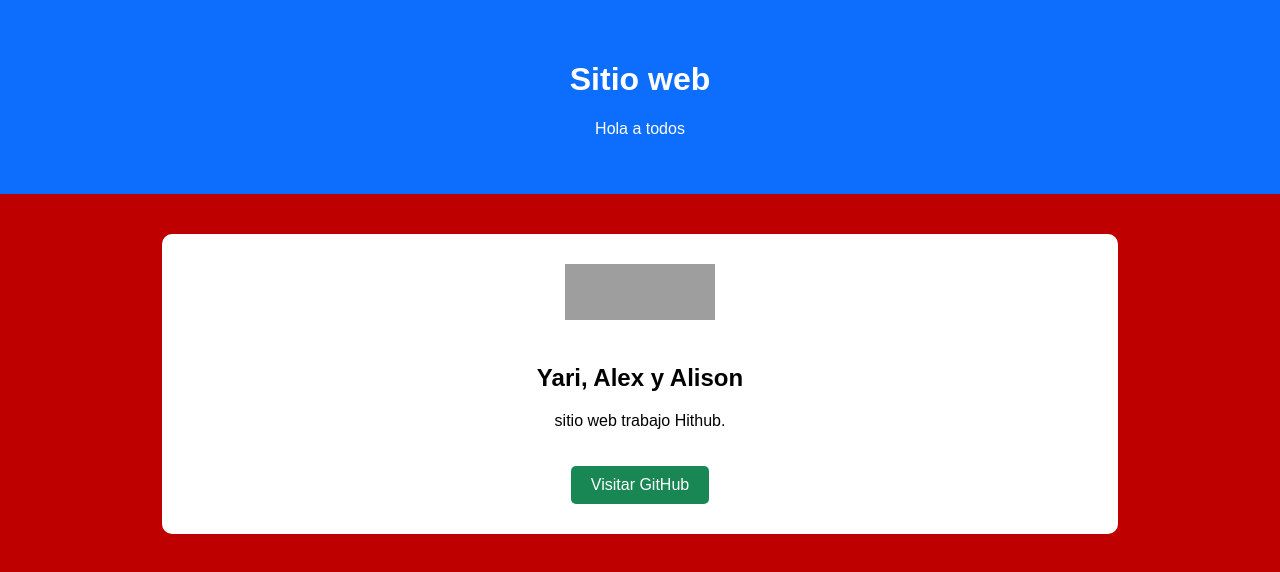
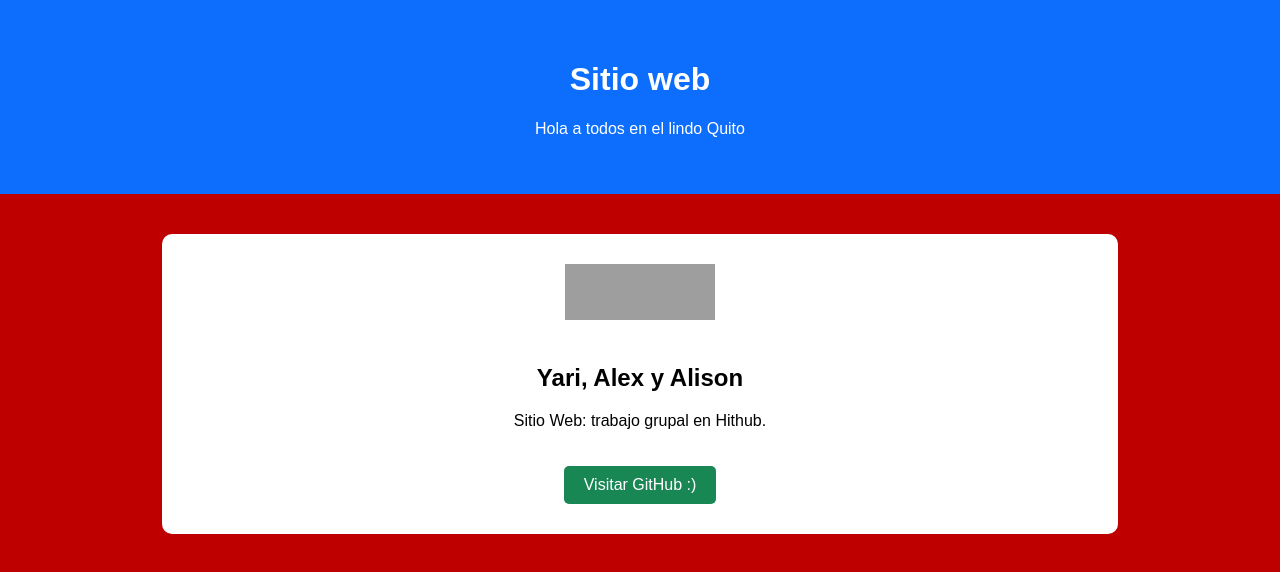
Before and after one commit to yariqng1-pixel/clase-4, a plain HTML site: page Clase 3/index.html in a window 1280 px wide. Drawn offline with Linux system fonts and the light colour scheme; grey boxes are pictures that could not be loaded.

Commit message:
Update index.html

```diff
--- a/Clase 3/index.html
+++ b/Clase 3/index.html
@@ -10,7 +10,7 @@
 
     <header>
         <h1>Sitio web</h1>
-        <p>Hola a todos</p>
+        <p>Hola a todos en el lindo Quito</p>
     </header>
     <body>
 
@@ -20,11 +20,11 @@
         <h2>Yari, Alex y Alison </h2>
 
         <p>
-            sitio web trabajo Hithub.
+            Sitio Web: trabajo grupal en Hithub.
         </p>
 
         <a href="https://github.com" target="_blank">
-            Visitar GitHub
+            Visitar GitHub :)
         </a>
     </main>
 </body>
```
